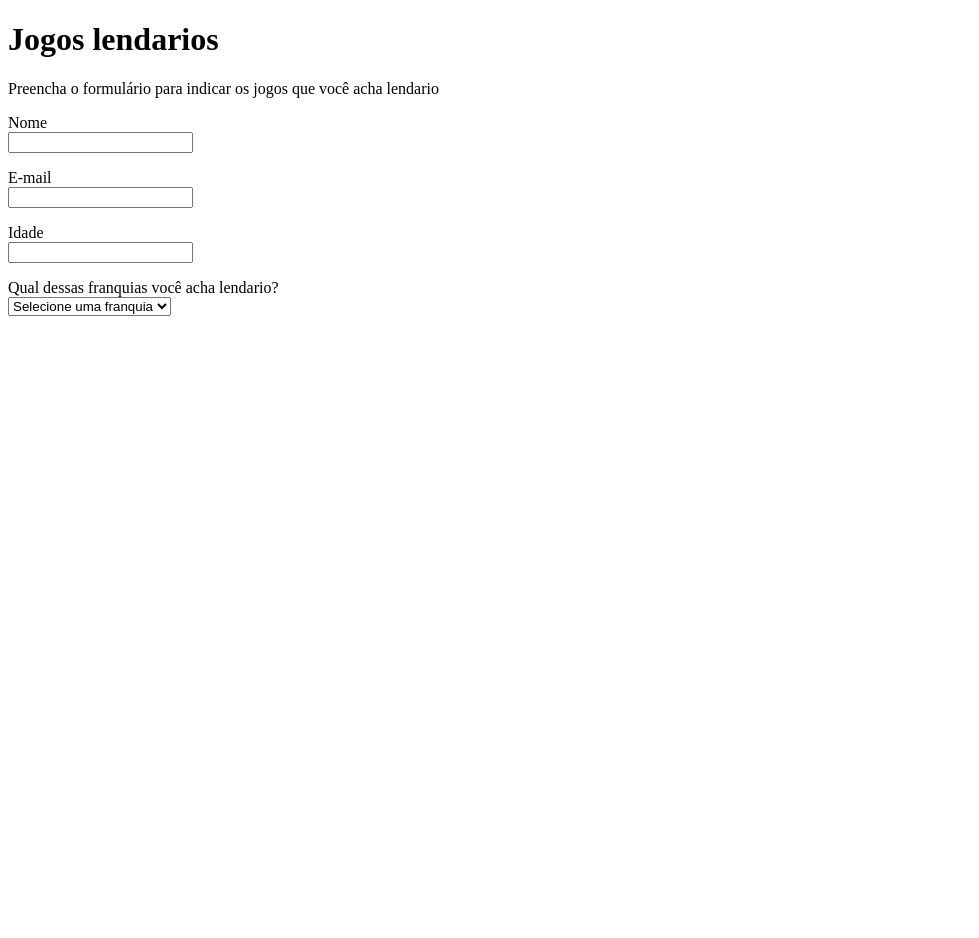
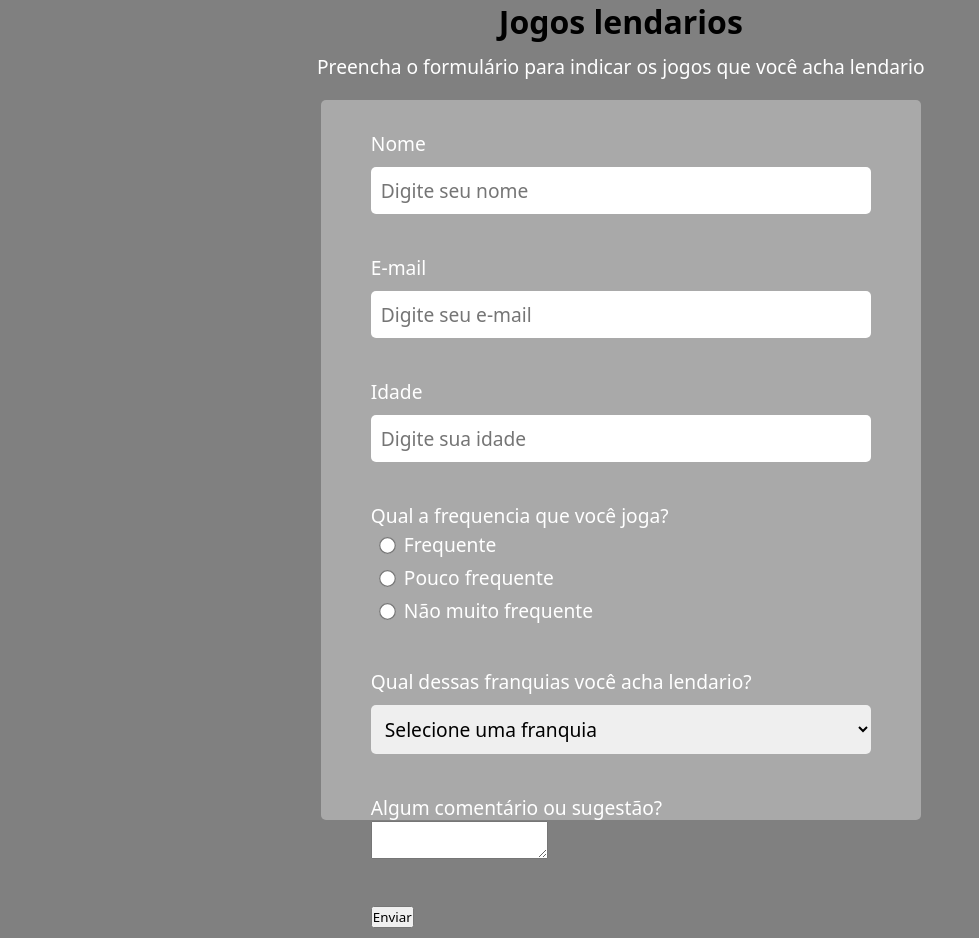
Before and after one commit to PedroMMIII/Projeto-formulario, a plain HTML site: page index.html in a window 1280 px wide. Shown: the whole page, without its empty margins (0-979 px from the left). Before the commit the page ends 800 px from the top, so only its background shows below. Drawn offline with Linux system fonts and the light colour scheme.

Commit message:
Atualização do formulario

```diff
--- a/index.html
+++ b/index.html
@@ -4,7 +4,7 @@
     <meta charset="UTF-8">
     <meta name="viewport" content="width=device-width, initial-scale=1.0">
     <title>Jogos lendarios</title>
-    <link rel="stylesheet" href="style.css">
+    <link rel="stylesheet" href="mobilefirst.css">
 </head>
 <body>
     <header>
@@ -12,33 +12,35 @@
         <p>Preencha o formulário para indicar os jogos que você acha lendario</p>
     </header>
     <main>
-        <section>
-            <div>
-                <form action="#">
+        <section class="formulario">
+                <form action="#" method="post" autocomplete="on">
                     <div class="item-formulario">
                         <p>
                             <label for="inome">Nome <br></label>
-                            <input type="text" name="nome" id="inome">
+                            <input class="registro" type="text" name="nome" id="inome" placeholder="Digite seu nome" autocomplete="name" required>
                         </p>
                     </div>
 
                     <div class="item-formulario">
                         <p>
                             <label for="iemail">E-mail <br></label>
-                            <input type="email" name="email" id="iemail">
+                            <input class="registro" type="email" name="email" id="iemail" placeholder="Digite seu e-mail" required autocomplete="email">
                         </p>
                     </div>
 
                     <div class="item-formulario">
                         <p>
                             <label for="iidade">Idade <br></label>
-                            <input type="number" name="idade" id="iidade">
+                            <input class="registro" type="number" name="idade" id="iidade" placeholder="Digite sua idade" required autocomplete="cc-number">
                         </p>
                     </div>
 
                     <div class="item-formulario">
                         <p>
-
+                            Qual a frequencia que você joga? <br>
+                            <label for="ifrequente"><input class="escolha" type="radio" name="frequente" id="ifrequente">Frequente<br></label>
+                            <label for="ipoucofrequente"><input class="escolha" type="radio" name="poucofrequente" id="ipoucofrequente">Pouco frequente <br></label>
+                            <label for="inaofrequente"><input class="escolha" type="radio" name="naofrequente" id="inaofrequente">Não muito frequente</label>
                         </p>
                     </div>
 
@@ -56,8 +58,18 @@
                             </select>
                         </p>
                     </div>
+
+                    <div class="item-formulario">
+                        <p>
+                            Algum comentário ou sugestão? <br>
+                            <textarea name="sugestao" id="isugestao"></textarea>
+                        </p>
+                    </div>
+
+                    <div class="item-formulario">
+                        <input type="submit" value="Enviar">
+                    </div>
                 </form>
-            </div>
         </section>
     </main>
 </body>
--- /dev/null
+++ b/mobilefirst.css
@@ -0,0 +1,82 @@
+@charset "UTF-8";
+
+*
+{
+    padding: 0px;
+    margin: 0px;
+    box-sizing: border-box;
+    font-family: system-ui, -apple-system, BlinkMacSystemFont, 'Segoe UI', Roboto, Oxygen, Ubuntu, Cantarell, 'Open Sans', 'Helvetica Neue', sans-serif;
+}
+
+body
+{
+    background-color: gray;
+    width: 97vw;
+    height: 100vh;
+}
+
+h1
+{
+    text-align: center;
+    padding-bottom: 10px;
+}
+
+header > p
+{
+    text-align: center;
+    padding-bottom: 20px;
+}
+
+p
+{
+    font-size: 1.2em;
+    color: white;
+}
+
+.formulario
+{
+    background-color: darkgrey;
+    margin: auto;
+    width: 600px;
+    height: 90vh;
+    border-radius: 5px;
+}
+
+.item-formulario
+{
+    padding: 30px 0px 10px 50px;
+}
+
+label
+{
+    color: white;
+    font-size: 1em;
+}
+
+input.registro
+{
+    width: 500px;
+    padding: 10px;
+    border-radius: 5px;
+    border: none;
+    margin-top: 10px;
+    font-size: 1em;
+}
+
+input.escolha
+{
+    margin: 10px;
+    font-weight: 400;
+    line-height: 1.4;
+    transform: scale(1.3);
+}
+
+select
+{
+    width: 500px;
+    padding: 10px;
+    border-radius: 5px;
+    border: none;
+    margin-top: 10px;
+    font-size: 1em;
+}
--- a/style.css
+++ b/style.css
@@ -0,0 +1 @@
+@charset "UTF-8";
```
Also changed, not shown: img/controle.jpg (added).
